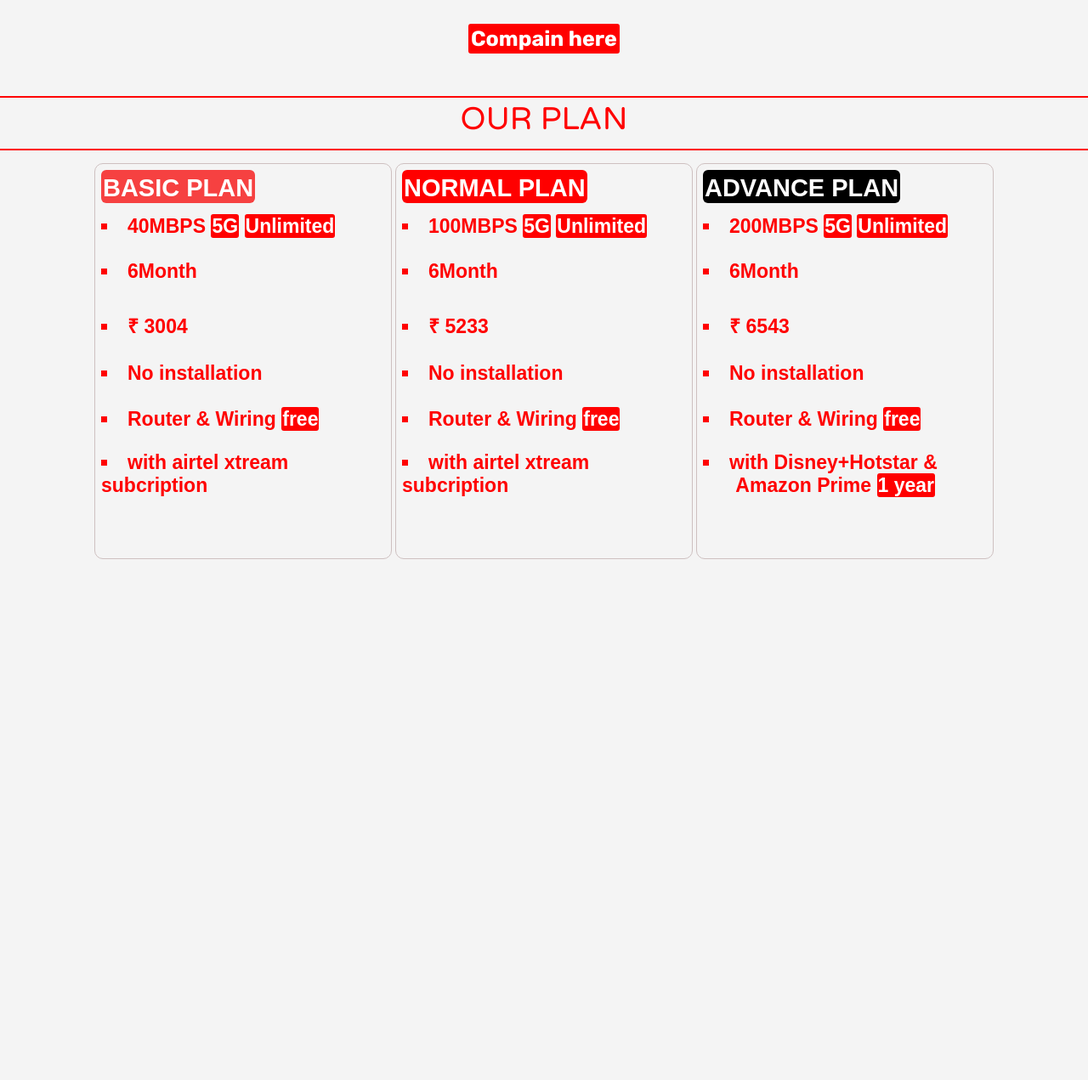
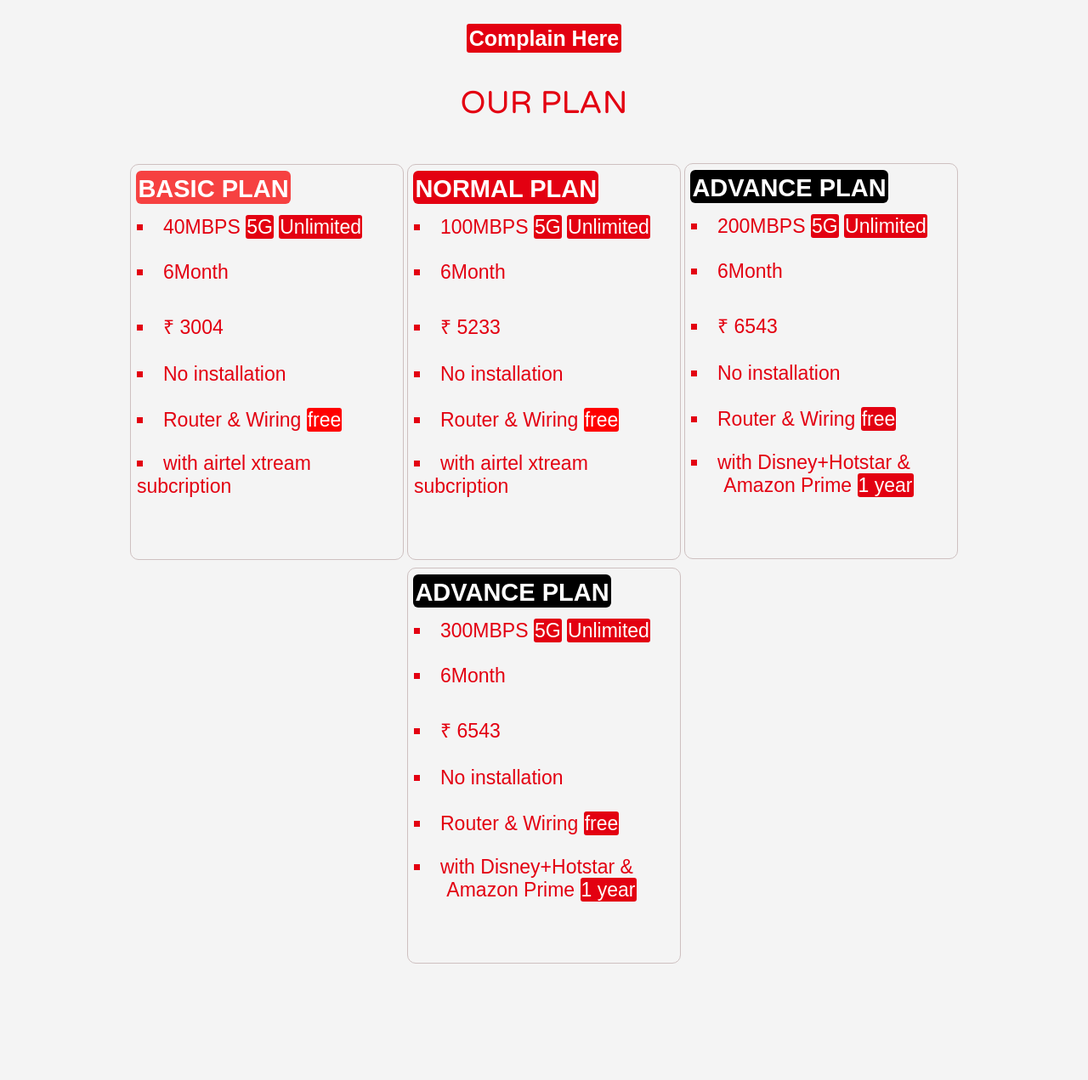
Before and after one commit to ObRahman/airtel-broadband-ad-by-me, a plain HTML site: page index.html in a window 1280 px wide. Shown: the part 878-2149 px from the top of the page at 85% size. Before the commit the page ends 1709 px from the top, so only its background shows below. Drawn offline with Linux system fonts and the light colour scheme; a web font is replaced by a local one.

Commit message:
it is enough

```diff
--- a/index.html
+++ b/index.html
@@ -12,16 +12,16 @@
     <header>
         <div class="webhead"><img src='https://i.pinimg.com/236x/86/f4/d6/86f4d647b439f5f07e04f6ec15790cd7.jpg' alt=''
                 title=''>
-            <div>Airtel Broadband Malegaon</div>
+            <div><b>Airtel Broadband</b> Malegaon</div>
         </div>
         <img src="https://5.imimg.com/data5/SELLER/Default/2023/5/310247592/QP/RL/UB/11098971/airtel-broadband-internet-solution-service.jpeg"
             alt="" id="image">
         <div class="abrahman">
-            <img src="airtel-broadband-internet-solution-service.jpeg" alt="">
+            <img src="airtel xtream logo1.png" alt="">
         </div>
         <div class="intro">
             <!-- <div id="head">I am employe of airtel company Malegaon: ABDURRAHMAN</div><br> -->
-            <br><br><br><p><a href="" target="_blank" ><span>Compain here</span></a></p>
+            <br><br><br><p><a href="" target="_blank" ><span>Complain Here</span></a></p>
         </div>
     </header>
     <main>
@@ -69,9 +69,21 @@
                         <li>with Disney+Hotstar & &nbsp;&nbsp;&nbsp;&nbsp;&nbsp;&nbsp;Amazon Prime <span>1 year</span></li>
                     </ul>
                 </div>
+                <div class="box">
+                    <div class="black">
+                        ADVANCE PLAN
+                    </div>
+                    <ul>
+                        <li>300MBPS <span>5G</span> <span>Unlimited</span></li>
+                        <li>6Month</li>
+                        <li>&#8377 6543</li>
+                        <li>No installation</li>
+                        <li>Router & Wiring <span>free</span></li>
+                        <li>with Disney+Hotstar & &nbsp;&nbsp;&nbsp;&nbsp;&nbsp;&nbsp;Amazon Prime <span>1 year</span></li>
+                    </ul>
+                </div>
             </div>
-
-            <br><br><br><br>
+            <br><br>
         </section>
     </main>
     <footer>
--- a/style.css
+++ b/style.css
@@ -6,6 +6,7 @@
 @import url('https://fonts.googleapis.com/css2?family=Black+Han+Sans&family=Bricolage+Grotesque:opsz,wght@12..96,200..800&family=Encode+Sans:wght@100..900&family=Madimi+One&family=Manrope:wght@200..800&family=Noto+Sans+Ugaritic&family=Public+Sans:ital,wght@0,100..900;1,100..900&family=Rubik:ital,wght@0,300..900;1,300..900&family=Signika+Negative:wght@300..700&family=Varela+Round&display=swap');
 
 
+@import url('https://fonts.googleapis.com/css2?family=Merriweather:ital,wght@0,300;0,400;0,700;0,900;1,300;1,400;1,700;1,900&display=swap');
 body{
     background: #f4f4f4;
 }
@@ -19,7 +20,7 @@ body{
     width: 5px
 }
 ::-webkit-scrollbar-thumb{
-    background: red;
+    background: rgb(227,0,17);
     border-radius: 10px;
 }
 @keyframes call {
@@ -34,7 +35,6 @@ body{
 header .webhead {
     width: var(--normalwidth);
     height: 10vh;
-    border: var(--normalborder);
     box-sizing: border-box;
     position: fixed;
     top: 0px;
@@ -44,8 +44,8 @@ header .webhead {
     border-bottom: 1px solid rgb(255, 0, 0);
     font-size: 40px;
     background: white;
-    font-family: "Madimi One", sans-serif;
-    color: red;
+    font-family: "Merriweather", serif;;
+    color: rgb(227,0,17);
 }
 
 .webhead img{
@@ -69,11 +69,10 @@ header #image{
     width: 100%;
     height: 85vh;
     background: none;
-    border: var(--normalborder);
     box-sizing: border-box;
     position: relative;
-    top: 61px;
-    object-fit: fill;
+    top: 57px;
+    object-fit: cover;
 }
 .abrahman{
     text-align: center;
@@ -84,18 +83,18 @@ header #image{
     width: 254px;
     height: 250px;
     border-radius: 722px;
+    object-fit: cover;
 }
 header .intro {
     width: var(--normalwidth);
     height: auto;
     background: none;
-    border: var(--normalborder);
     box-sizing: border-box;
     display: inline-block;
     position: relative;
     top: -93px;
     padding: 10px 0px 21px;
-    color: red;
+    color: rgb(227,0,17);
     display: inline-block;
    }
 
@@ -113,10 +112,12 @@ header .intro p{
 header .intro p span{
     color:white;
     font-size: 25px;
-    background: red;
+    background: rgb(227,0,17);
     border-radius: 3px;
     font-weight: bolder;
     padding: 3px;
+    font-family:  "Signika Negative", sans-serif;
+    position: relative;
 }
 
 header .intro p a{
@@ -127,6 +128,7 @@ header .intro p a span:hover{
     background: rgb(216, 111, 111);
     transition: all 0.5s ;
 
+
 }
 
 
@@ -135,7 +137,6 @@ header .intro p a span:hover{
     width: var(--normalwidth);
     height: auto;
     background: none;
-    border: var(--normalborder);
     box-sizing: border-box;
     position: relative;
     top: -101px;
@@ -144,26 +145,22 @@ header .intro p a span:hover{
     width: var(--normalwidth);
     height: 8vh;
     text-align: center;
-    border: var(--normalborder);
     box-sizing: border-box;
     padding-top: 3px;
     font-family: "Varela Round", sans-serif;
     font-weight: 400;
     font-optical-sizing: auto;
-    border-bottom: 2px solid red;
-    color: red;
-    border-top: 2px solid red;
+    color: rgb(227,0,17);
     font-size: 37px;
     position: relative;
     z-index: 90;
-    top: 40px;
+    top: 23px;
 }
 
 .planbox {
     width: var(--normalwidth);
     height: auto;
     background: none;
-    border: var(--normalborder);
     box-sizing: border-box;
     padding-top: 45px;
     padding-bottom: 0px;
@@ -171,32 +168,26 @@ header .intro p a span:hover{
    }
 
 .plan1 .box {
-    width: 350px;
+    width: 322px;
     height: 466px;
-    /* background: none; */
-    border: var(--normalborder);
     border: 1px solid #cec0c0;
     box-sizing: border-box;
     border-radius: 10px;
     position: relative;
     display: inline-block;
     background: #f4f4f4;
-    /* margin-left: 10px;*/
-     margin-top: 10px;
+    margin-top: 10px;
     text-align: left;
-
 }
 
 .box:hover{
-    box-shadow: 0px 0px 3px 1px red;
+    box-shadow: 0px 0px 3px 1px rgb(227,0,17);
 }
 
 
 .box div {
- /* width: 20%; */
  width: var(--normalwidth);
  height: 11%;
- border: var(--normalborder);
  box-sizing: border-box;
  text-align: center;
  padding: 2px;
@@ -215,7 +206,7 @@ header .intro p a span:hover{
     background: rgb(246, 65, 65);
 }
 .red{
-    background: red;
+    background: rgb(227,0,17);
 }
 .black{
     background: black;
@@ -227,19 +218,17 @@ header .intro p a span:hover{
     margin-left: 7px;
 
     font-size: 23px;
-    font-weight: bolder;
     font-family: "Signika Negative", sans-serif;;
-    /* text-align: center; */
     position: relative;
     left: 0px;
     list-style-position: inside;
     list-style-type: square;
-    color: red;
+    color: rgb(227,0,17);
 }
 
 .box ul li span{
     color:white;
-    background: red;
+    background: rgb(227,0,17);
     border-radius: 3px;
     padding: 1px;
 }
@@ -267,7 +256,6 @@ footer {
     width: var(--normalwidth);
     height: 46px;
     background: rgb(220, 13, 13);
-    border: var(--normalborder);
     box-sizing: border-box;
     position: relative;
     bottom: -36px;
@@ -275,7 +263,7 @@ footer {
     color: rgb(255, 255, 255);
     text-align: center;
     font-size: 30px;
-    font-family:  "Signika Negative", sans-serif;;
+    font-family:  "Signika Negative", sans-serif;
     position: fixed;
     bottom: 0px;
     animation: call 1s linear 0s infinite alternate;
@@ -294,55 +282,31 @@ footer a:hover{
 }
 
 /* for mobile */
- @media  screen and (max-width: 1366px) {
- /* .planbox .box:nth-child(2),.planbox .box:nth-child(3),.planbox .box:nth-child(1){
-    margin-left: 10px;
-    margin-top: 10px;
-  } */
-
+ @media  screen and (min-width: 1063px) {
+   .box:nth-child(1),.box:nth-child(2){
+    bottom: -1px;
+   }
+   /* .box:nth-child(1){
+    margin-right: 27px;
 }
-
-@media  screen and (max-width: 1093px) and (min-width: 821px){
-    /* .planbox .box:nth-child(2){
-       margin-left: 5px;
-     }
-    */
-      /* .planbox .box:nth-child(3){
-        margin-top: 10px;
-        margin-left: 0px;
-     }  */
-   }
-
- @media  screen and (max-width: 820px)and (min-width: 729px){
-    /* .planbox .box:nth-child(2){
-       margin-left: 10px;
-     }
-
-     .planbox .box:nth-child(3){
-        margin-top: 10px;
-     } */
-   }
-
+   .box:nth-child(3){
+    margin-left: 27px;
+    } */
+    /* .box:nth-child(4){
+        margin-left: 27px;
+        }
+ } */
    @media  screen and (max-width: 729px){
-    /* .planbox .box:nth-child(2),.planbox .box:nth-child(3),.planbox .box:nth-child(1){
-       margin-left: 5px;
-     }
-
-     .planbox .box:nth-child(3),.planbox .box:nth-child(2),.planbox .box:nth-child(1){
-        margin-top: 10px;
-     }
-     */
     .webhead{
         font-size: 30px;
     }
    }
 
-   @media screen and (max-width: 540px) {
+   @media screen and (max-width: 607px) {
     header .webhead {
         font-size: 26px;
         background: white;
-        font-family: "Madimi One", sans-serif;
-        color: red;
+        color: rgb(227,0,17);
     }
     .webhead div {
             top: 15px;
@@ -350,5 +314,18 @@ footer a:hover{
 
         header #image {
          height: 46vh;
+         object-fit: cover;
+        }
+    .abrahman{
+        top:-40px;
+    }
+     .intro p a span{
+        top: 12px;
+     }
+    }
+
+    @media screen and (max-width: 785px){
+        header #image{
+            object-fit: fill;
         }
     }
```
Also changed, not shown: Screenshot 2024-03-09 033118.png (added), airtel xtream logo.png (added), airtel xtream logo1.png (added), 1 other file.
